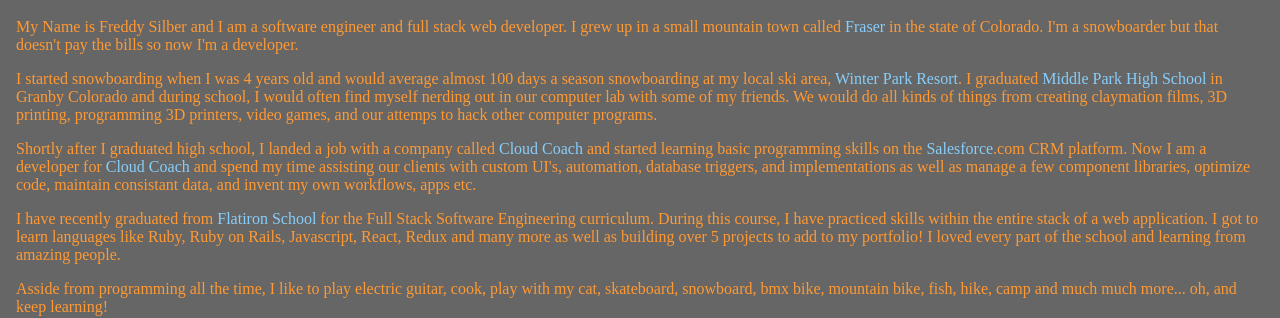
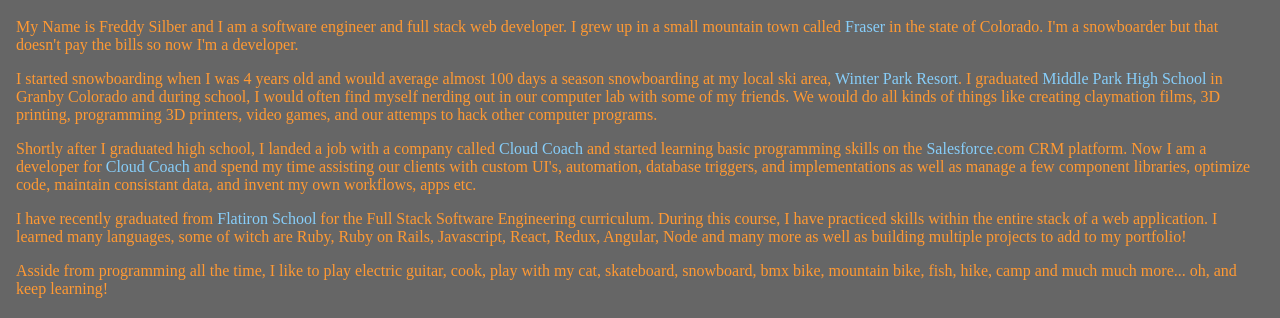
Before and after one commit to freddysilber/freddysilber.github.io, a React (Create React App) app: page / in a window 1280 px wide. Shown: the part 408-726 px from the top of the page. Built offline with nearby package versions, Linux system fonts and the light colour scheme; some icons are missing; a web font is replaced by a local one.

Commit message:
bio update

```diff
--- a/src/components/Bio.tsx
+++ b/src/components/Bio.tsx
@@ -34,7 +34,7 @@
 				<p>
 					I started snowboarding when I was 4 years old and would average almost 100 days a season snowboarding at my local ski area, {winterParkResortUrl()}.
 				I graduated {middleParkHighSchool()} in Granby Colorado and during school, I would often find myself nerding out in our computer lab
-				with some of my friends. We would do all kinds of things from creating claymation films, 3D printing, programming 3D printers, video games, and our attemps to hack other computer programs.
+				with some of my friends. We would do all kinds of things like creating claymation films, 3D printing, programming 3D printers, video games, and our attemps to hack other computer programs.
 			</p>
 				<p>
 					Shortly after I graduated high school, I landed a job with a company called {cloudcoachurl()} and started learning basic programming skills on the {salesforceUrl()}.com CRM platform.
@@ -43,8 +43,8 @@
 			</p>
 				<p>
 					I have recently graduated from {flatironSchoolUrl()} for the Full Stack Software Engineering curriculum. During this course, I have practiced skills
-				within the entire stack of a web application. I got to learn languages like Ruby, Ruby on Rails, Javascript, React, Redux and many more as well as
-				building over 5 projects to add to my portfolio! I loved every part of the school and learning from amazing people.
+				within the entire stack of a web application. I learned many languages, some of witch are Ruby, Ruby on Rails, Javascript, React, Redux, Angular, Node and many more as well as
+				building multiple projects to add to my portfolio!
 			</p>
 				<p>
 					Asside from programming all the time, I like to play electric guitar, cook, play with my cat, skateboard, snowboard, bmx bike, mountain bike, fish, hike, camp and much much more... oh, and keep learning!
```
